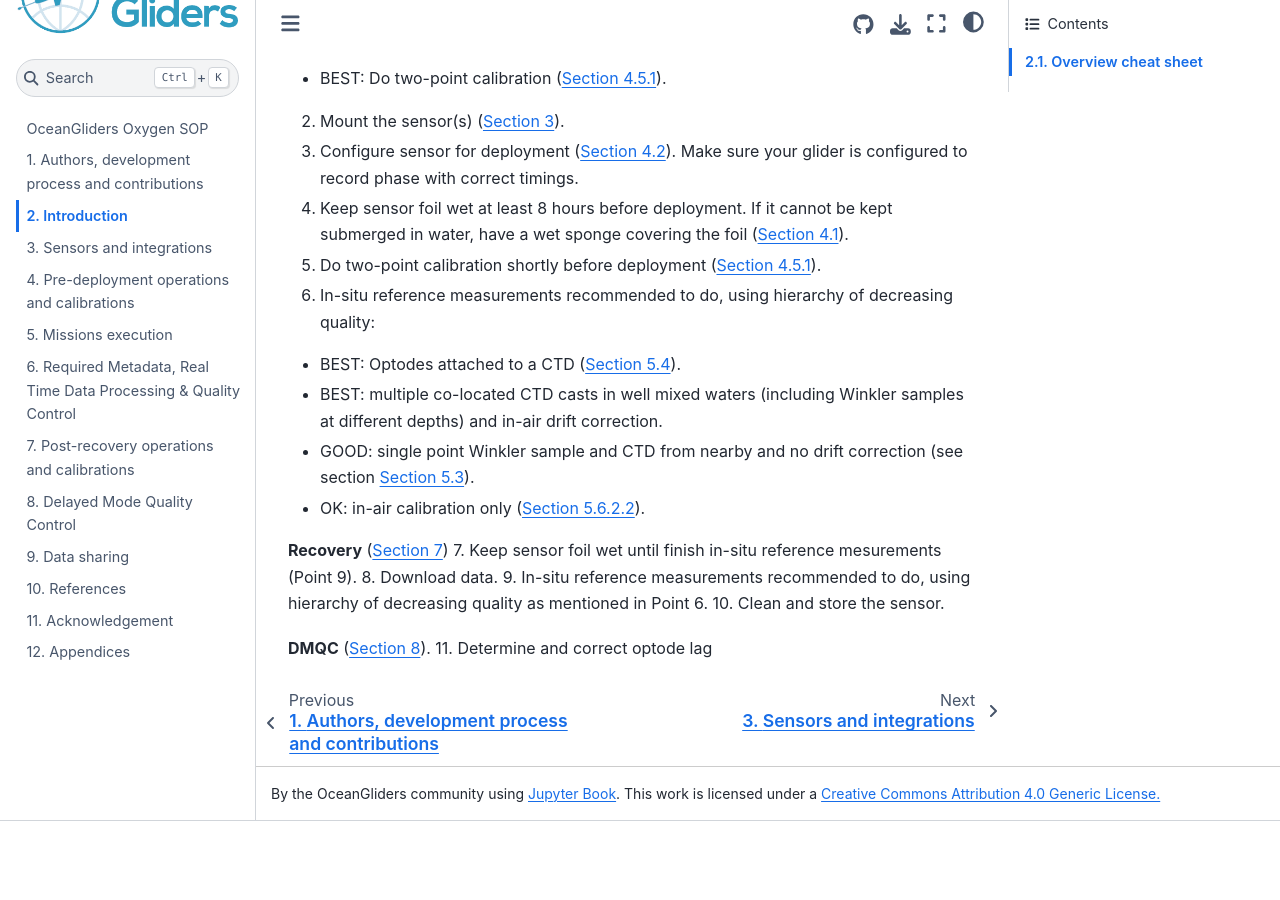
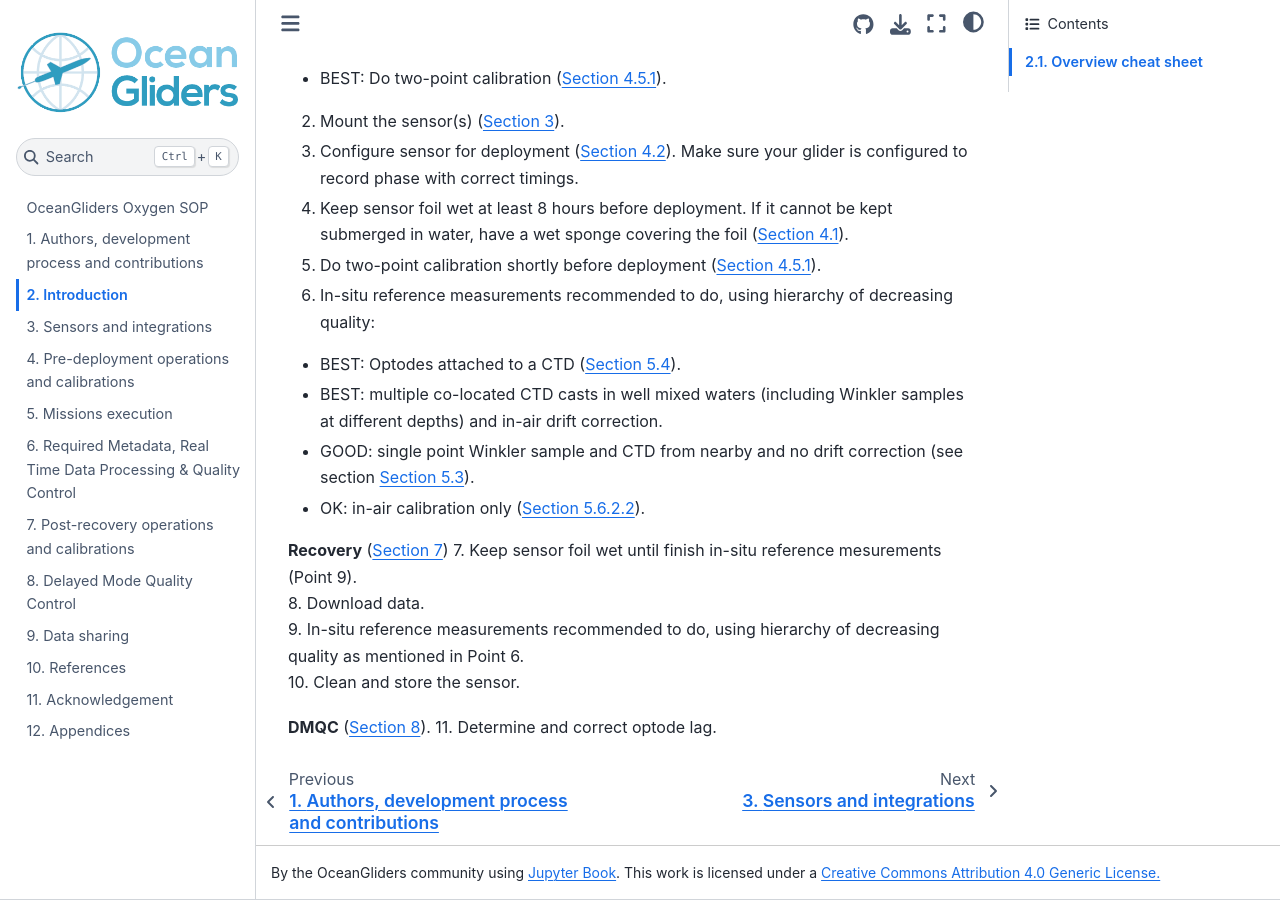
Before and after one commit to OceanGlidersCommunity/Oxygen_SOP, a Jupyter Book: the page built from sections/oxygen_introduction.md, in a window 1280 px wide and 900 px high, scrolled down 1387 px. Built offline with Jupyter Book 1.0.4 settings and Sphinx 7.4.7 and the Sphinx Book theme 1.1.4, drawn with Linux system fonts in a browser that asks for light colours; before the commit the page ends 2208 px from its top, so only the background shows below that.

```diff
--- a/sections/oxygen_introduction.md
+++ b/sections/oxygen_introduction.md
@@ -43,4 +43,4 @@ We recommend to read each chapter in detail to ensure best quality data.
 10. Clean and store the sensor.
 
 **DMQC** ({numref}`dmqc`).
-11. Determine and correct optode lag
+11. Determine and correct optode lag.
```
